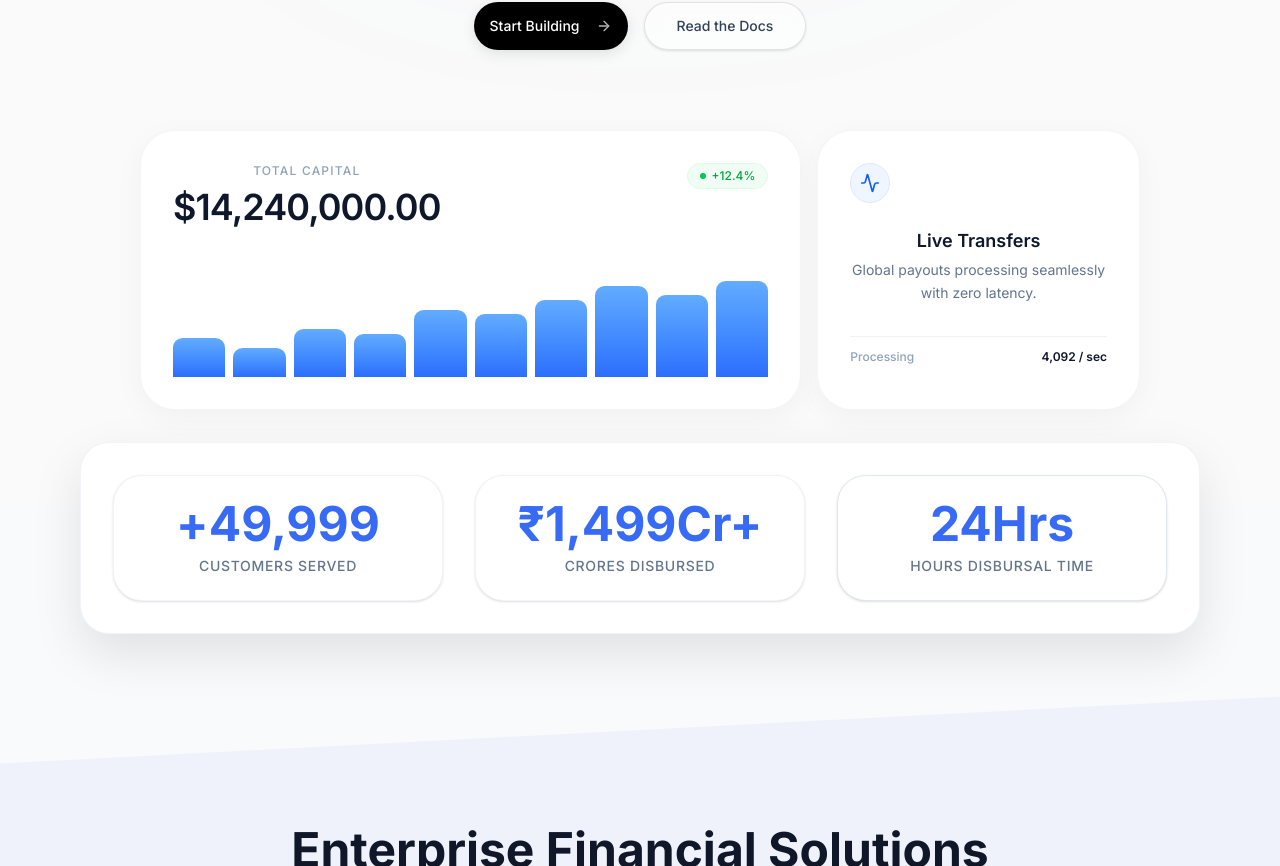
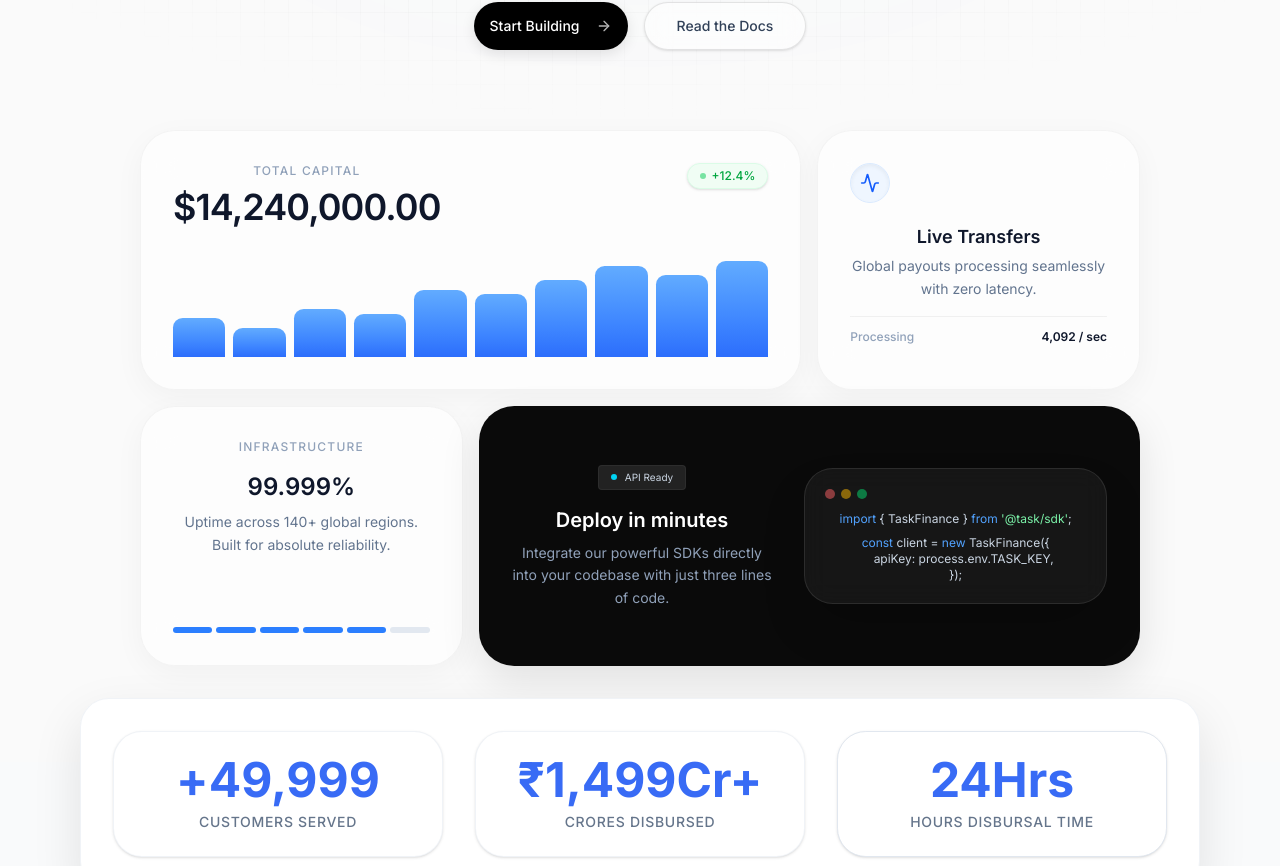
Before and after one commit to mayankjain1016/Task-Financial, a Next.js app: page / in a window 1280 px wide. Shown: the part 516-1382 px from the top of the page. Built offline with nearby package versions, Linux system fonts and the light colour scheme; a web font is replaced by a local one.

Commit message:
Enhance Spotlight Grid with a second row of premium cards

```diff
--- a/src/components/sections/hero-section.tsx
+++ b/src/components/sections/hero-section.tsx
@@ -109,11 +109,11 @@ export function HeroSection() {
           className="w-full max-w-[1000px] grid grid-cols-1 md:grid-cols-3 gap-4 group/grid"
         >
           {/* Card 1: Main Metric */}
-          <div className="relative md:col-span-2 h-[280px] rounded-3xl bg-white border border-black/[0.04] shadow-[0_8px_30px_rgb(0,0,0,0.04)] overflow-hidden p-8 flex flex-col justify-between group/card transition-all duration-500 hover:shadow-[0_8px_30px_rgb(0,0,0,0.08)] hover:-translate-y-1">
+          <div className="relative md:col-span-2 h-[260px] rounded-3xl bg-white/60 backdrop-blur-xl border border-black/[0.04] shadow-[0_8px_30px_rgb(0,0,0,0.04)] overflow-hidden p-8 flex flex-col justify-between group/card transition-all duration-500 hover:shadow-[0_8px_30px_rgb(0,0,0,0.08)] hover:-translate-y-1 hover:bg-white">
             <div
-              className="absolute inset-0 opacity-0 group-hover/card:opacity-100 transition-opacity duration-500 pointer-events-none"
+              className="absolute inset-0 opacity-0 group-hover/card:opacity-100 transition-opacity duration-500 pointer-events-none z-0"
               style={{
-                background: `radial-gradient(600px circle at ${mousePosition.x}px ${mousePosition.y}px, rgba(59,130,246,0.06), transparent 40%)`
+                background: `radial-gradient(600px circle at ${mousePosition.x}px ${mousePosition.y}px, rgba(59,130,246,0.08), transparent 40%)`
               }}
             />
             <div className="relative z-10 flex justify-between items-start">
@@ -121,8 +121,8 @@ export function HeroSection() {
                 <p className="text-xs font-medium text-slate-400 uppercase tracking-widest mb-2">Total Capital</p>
                 <h3 className="text-4xl font-semibold text-slate-900 tracking-tight">$14,240,000.00</h3>
               </div>
-              <div className="px-3 py-1 bg-green-50 text-green-600 rounded-full text-xs font-medium border border-green-100 flex items-center gap-1.5">
-                <span className="w-1.5 h-1.5 rounded-full bg-green-500" /> +12.4%
+              <div className="px-3 py-1 bg-green-50 text-green-600 rounded-full text-xs font-medium border border-green-100 flex items-center gap-1.5 shadow-sm">
+                <span className="w-1.5 h-1.5 rounded-full bg-green-500 animate-pulse" /> +12.4%
               </div>
             </div>
             {/* Minimalist Chart Mockup */}
@@ -140,23 +140,78 @@ export function HeroSection() {
           </div>
 
           {/* Card 2: Recent Activity */}
-          <div className="relative md:col-span-1 h-[280px] rounded-3xl bg-white border border-black/[0.04] shadow-[0_8px_30px_rgb(0,0,0,0.04)] overflow-hidden p-8 flex flex-col justify-between group/card transition-all duration-500 hover:shadow-[0_8px_30px_rgb(0,0,0,0.08)] hover:-translate-y-1">
+          <div className="relative md:col-span-1 h-[260px] rounded-3xl bg-white/60 backdrop-blur-xl border border-black/[0.04] shadow-[0_8px_30px_rgb(0,0,0,0.04)] overflow-hidden p-8 flex flex-col justify-between group/card transition-all duration-500 hover:shadow-[0_8px_30px_rgb(0,0,0,0.08)] hover:-translate-y-1 hover:bg-white">
              <div
-              className="absolute inset-0 opacity-0 group-hover/card:opacity-100 transition-opacity duration-500 pointer-events-none"
+              className="absolute inset-0 opacity-0 group-hover/card:opacity-100 transition-opacity duration-500 pointer-events-none z-0"
               style={{
-                background: `radial-gradient(600px circle at ${mousePosition.x - 666}px ${mousePosition.y}px, rgba(59,130,246,0.06), transparent 40%)` // Offset x by preceding card widths roughly for continuous effect
+                background: `radial-gradient(600px circle at ${mousePosition.x - 666}px ${mousePosition.y}px, rgba(59,130,246,0.08), transparent 40%)`
               }}
             />
             <div className="relative z-10">
-              <div className="w-10 h-10 rounded-xl bg-blue-50 border border-blue-100 flex items-center justify-center mb-6">
+              <div className="w-10 h-10 rounded-xl bg-blue-50 border border-blue-100 flex items-center justify-center mb-5 shadow-inner">
                 <Activity className="w-5 h-5 text-blue-600" />
               </div>
               <h4 className="text-lg font-semibold text-slate-900 mb-1">Live Transfers</h4>
               <p className="text-sm text-slate-500 leading-relaxed">Global payouts processing seamlessly with zero latency.</p>
             </div>
-            <div className="relative z-10 w-full flex items-center justify-between py-3 border-t border-black/5 mt-4">
+            <div className="relative z-10 w-full flex items-center justify-between py-3 border-t border-black/5 mt-2">
                <span className="text-xs font-medium text-slate-400">Processing</span>
                <span className="text-xs font-semibold text-slate-900">4,092 / sec</span>
+            </div>
+          </div>
+
+          {/* Card 3: Global Network */}
+          <div className="relative md:col-span-1 h-[260px] rounded-3xl bg-white/60 backdrop-blur-xl border border-black/[0.04] shadow-[0_8px_30px_rgb(0,0,0,0.04)] overflow-hidden p-8 flex flex-col justify-between group/card transition-all duration-500 hover:shadow-[0_8px_30px_rgb(0,0,0,0.08)] hover:-translate-y-1 hover:bg-white">
+             <div
+              className="absolute inset-0 opacity-0 group-hover/card:opacity-100 transition-opacity duration-500 pointer-events-none z-0"
+              style={{
+                background: `radial-gradient(600px circle at ${mousePosition.x}px ${mousePosition.y - 276}px, rgba(59,130,246,0.08), transparent 40%)`
+              }}
+            />
+            <div className="relative z-10">
+              <p className="text-xs font-medium text-slate-400 uppercase tracking-widest mb-4">Infrastructure</p>
+              <h4 className="text-2xl font-semibold text-slate-900 mb-2">99.999%</h4>
+              <p className="text-sm text-slate-500 leading-relaxed">Uptime across 140+ global regions. Built for absolute reliability.</p>
+            </div>
+            {/* Minimalist nodes graphic */}
+            <div className="relative z-10 w-full flex items-center gap-1 mt-4">
+               {[1,2,3,4,5,6].map((i) => (
+                  <div key={i} className={`h-1.5 flex-1 rounded-full ${i <= 5 ? 'bg-blue-500' : 'bg-slate-200'}`} />
+               ))}
+            </div>
+          </div>
+
+          {/* Card 4: Code Integration */}
+          <div className="relative md:col-span-2 h-[260px] rounded-3xl bg-[#0A0A0A] border border-black/[0.04] shadow-[0_15px_40px_rgb(0,0,0,0.1)] overflow-hidden p-8 flex flex-col justify-center group/card transition-all duration-500 hover:-translate-y-1">
+            <div
+              className="absolute inset-0 opacity-0 group-hover/card:opacity-100 transition-opacity duration-500 pointer-events-none z-0"
+              style={{
+                background: `radial-gradient(600px circle at ${mousePosition.x - 333}px ${mousePosition.y - 276}px, rgba(255,255,255,0.07), transparent 40%)`
+              }}
+            />
+            <div className="relative z-10 flex flex-col md:flex-row gap-8 items-center">
+              <div className="flex-1">
+                <div className="inline-flex items-center gap-2 px-3 py-1 rounded bg-white/10 text-[10px] font-mono text-slate-300 mb-4 border border-white/5">
+                  <span className="w-1.5 h-1.5 rounded-full bg-cyan-400" /> API Ready
+                </div>
+                <h4 className="text-xl font-semibold text-white mb-2">Deploy in minutes</h4>
+                <p className="text-sm text-slate-400 leading-relaxed max-w-sm">
+                  Integrate our powerful SDKs directly into your codebase with just three lines of code.
+                </p>
+              </div>
+
+              {/* Code Snippet Mockup */}
+              <div className="flex-1 w-full bg-white/5 rounded-2xl border border-white/10 p-5 font-mono text-xs text-slate-300 shadow-2xl backdrop-blur-md">
+                <div className="flex gap-1.5 mb-3">
+                  <div className="w-2.5 h-2.5 rounded-full bg-red-400/50" />
+                  <div className="w-2.5 h-2.5 rounded-full bg-amber-400/50" />
+                  <div className="w-2.5 h-2.5 rounded-full bg-green-400/50" />
+                </div>
+                <p><span className="text-blue-400">import</span> {'{ TaskFinance }'} <span className="text-blue-400">from</span> <span className="text-green-300">'@task/sdk'</span>;</p>
+                <p className="mt-2"><span className="text-blue-400">const</span> client = <span className="text-blue-400">new</span> TaskFinance({'{'}</p>
+                <p className="pl-4">apiKey: process.env.TASK_KEY,</p>
+                <p>{'});'}</p>
+              </div>
             </div>
           </div>
 
```
